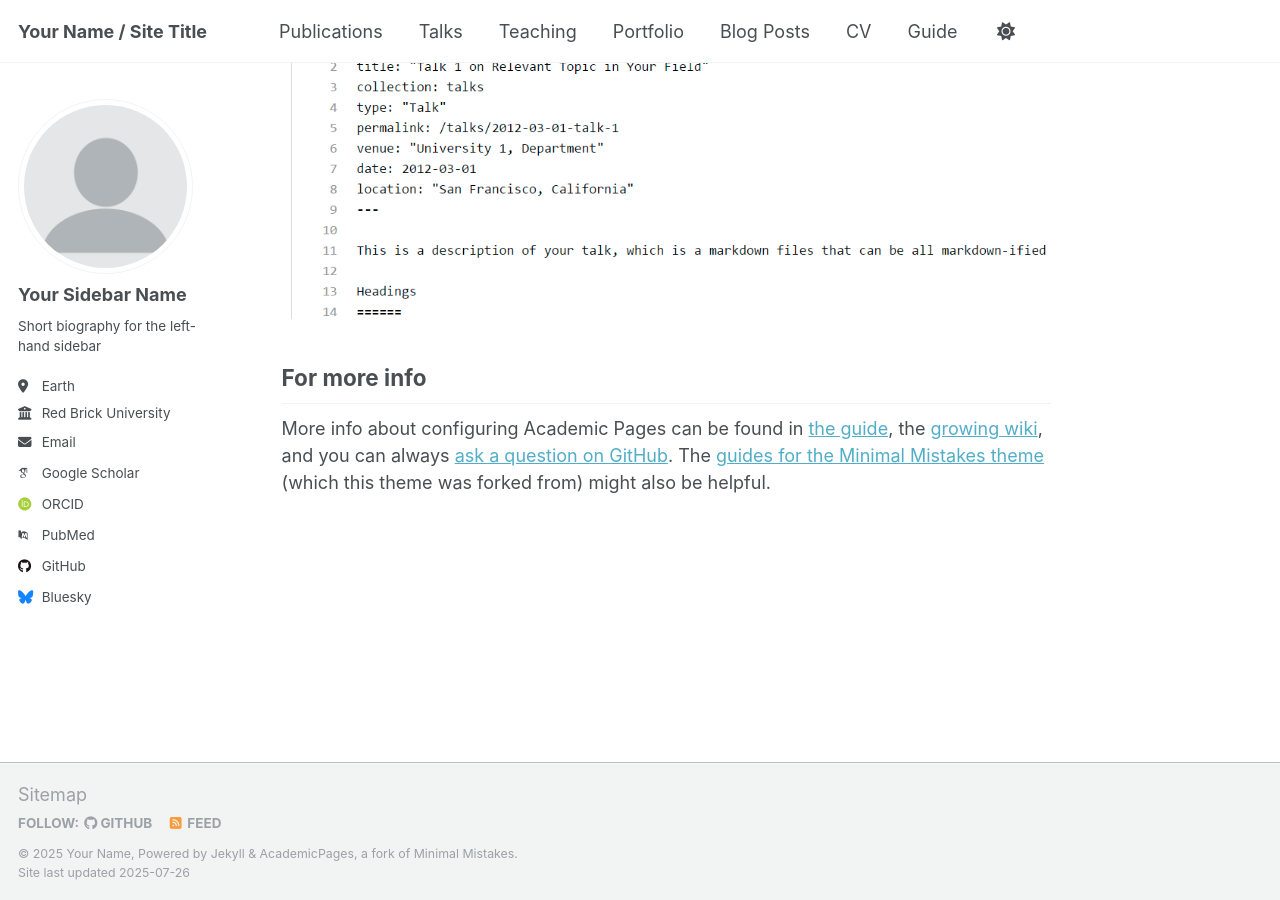
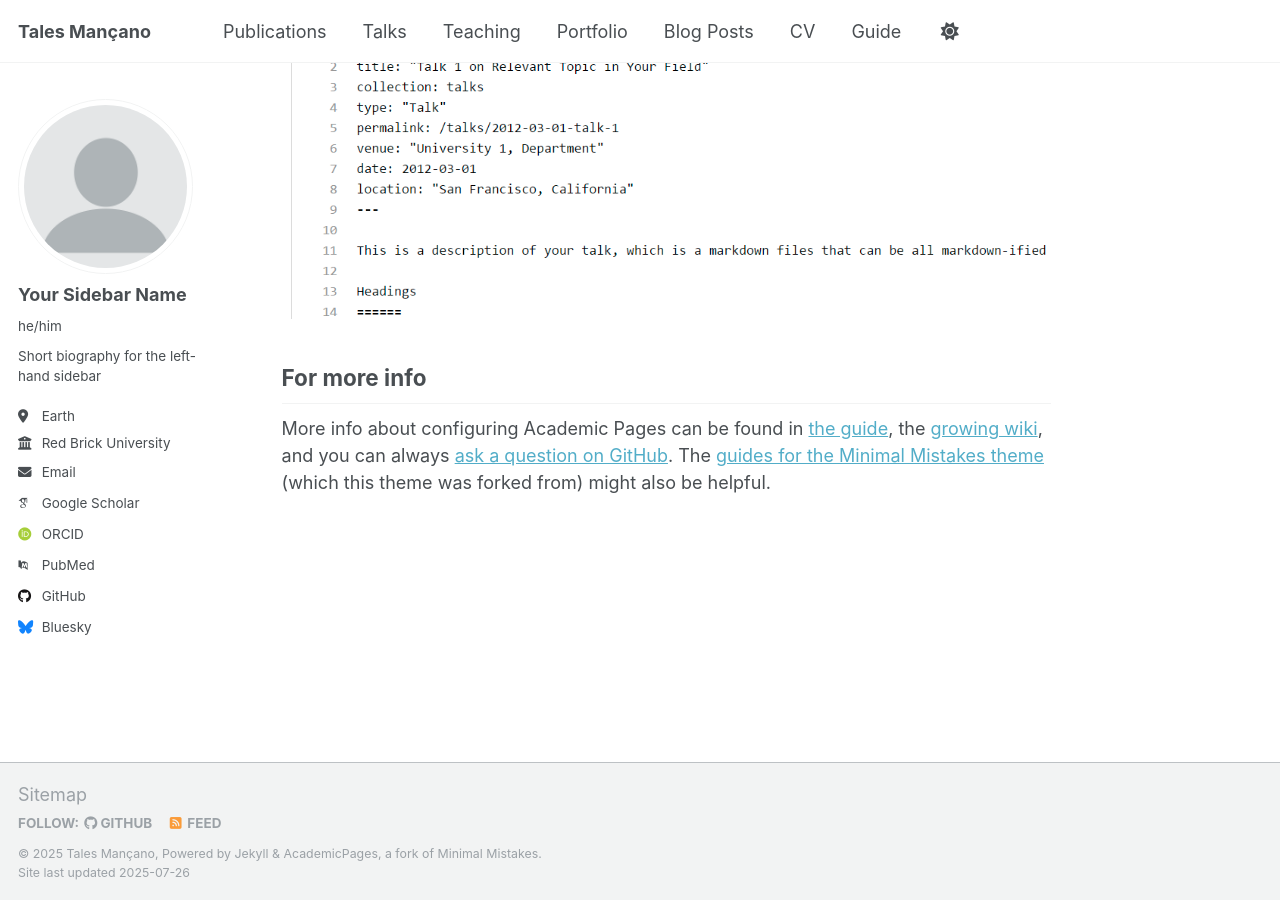
Before and after one commit to mancano-tales/mancano-tales.github.io, a Jekyll site: the page built from _pages/about.md, in a window 1280 px wide and 900 px high, scrolled down 2880 px. Built offline with Jekyll 4.4.1, drawn with Linux system fonts in a browser that asks for light colours; some web fonts are replaced; a script that is not in the unit is left out.

Commit message:
Primeiro commit

```diff
--- a/_config.yml
+++ b/_config.yml
@@ -9,13 +9,13 @@
 # Basic Site Settings
 locale                   : "en-US"
 site_theme               : "default"
-title                    : "Your Name / Site Title"
+title                    : "Tales Mançano"
 title_separator          : "-"
-name                     : &name "Your Name"
+name                     : &name "Tales Mançano"
 description              : &description "personal description"
-url                      : https://academicpages.github.io # the base hostname & protocol for your site e.g. "https://[your GitHub username].github.io" or if you already have some other page hosted on Github then use "https://[your GitHub username].github.io/[Your Repo Name]"
+url                      : https://mancano-tales.github.io # the base hostname & protocol for your site e.g. "https://[your GitHub username].github.io" or if you already have some other page hosted on Github then use "https://[your GitHub username].github.io/[Your Repo Name]"
 baseurl                  : "" # the subpath of your site, e.g. "/blog"
-repository               : "academicpages/academicpages.github.io"
+repository               : "mancano.github.io/mancano-tales.github.io"
 
 # Site Author - The following control what appear as part of the author content on the side bar.
 #               If a field is blank the icon and link will not appear, otherwise it will be shown.
@@ -24,7 +24,7 @@
   # Biographic information
   avatar           : "profile.png"
   name             : "Your Sidebar Name"
-  pronouns         : # example: "she/her"
+  pronouns         : "he/him"
   bio              : "Short biography for the left-hand sidebar"
   location         : "Earth"
   employer         : "Red Brick University"
```
Also changed, not shown: 2 other files.
